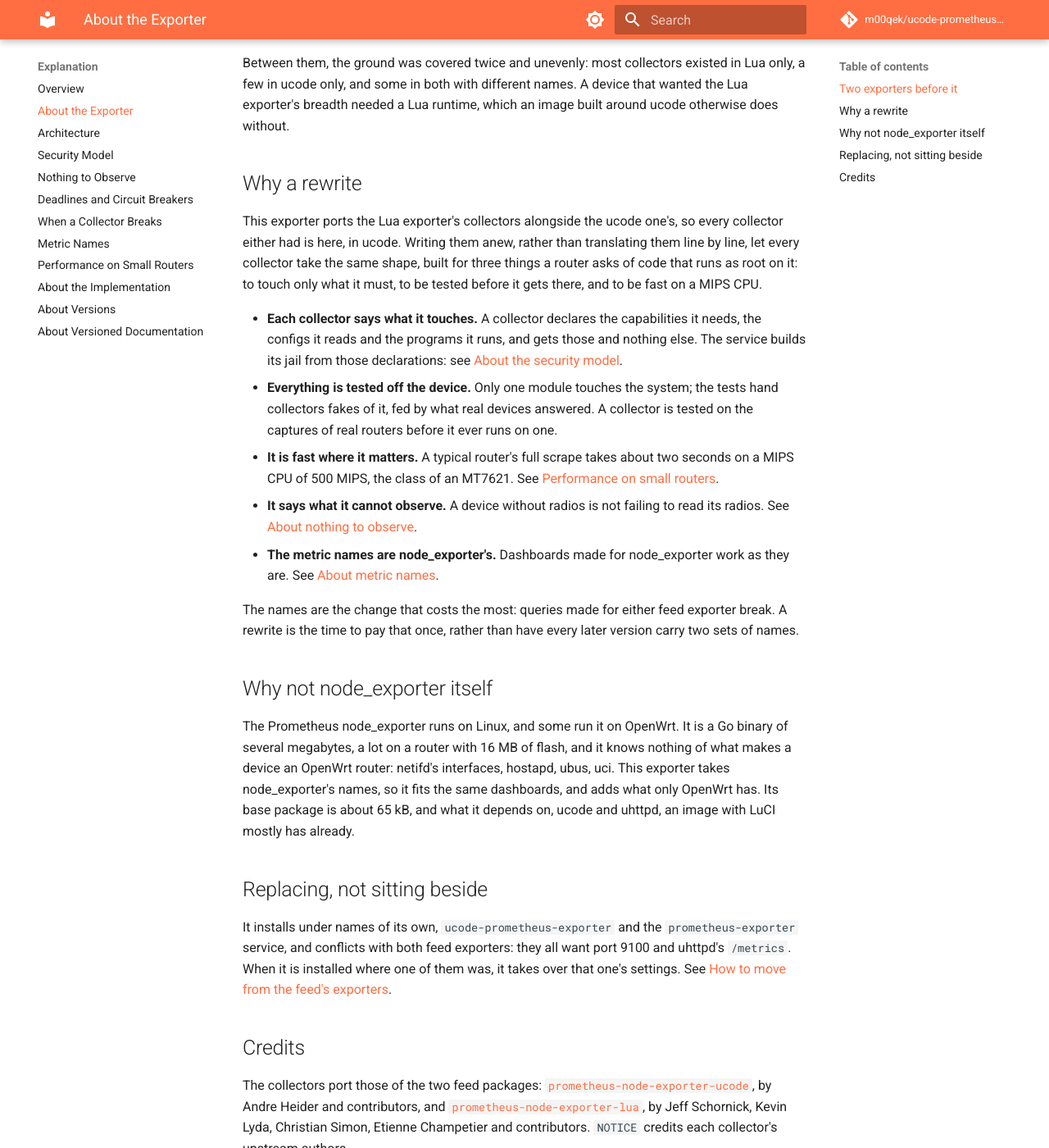
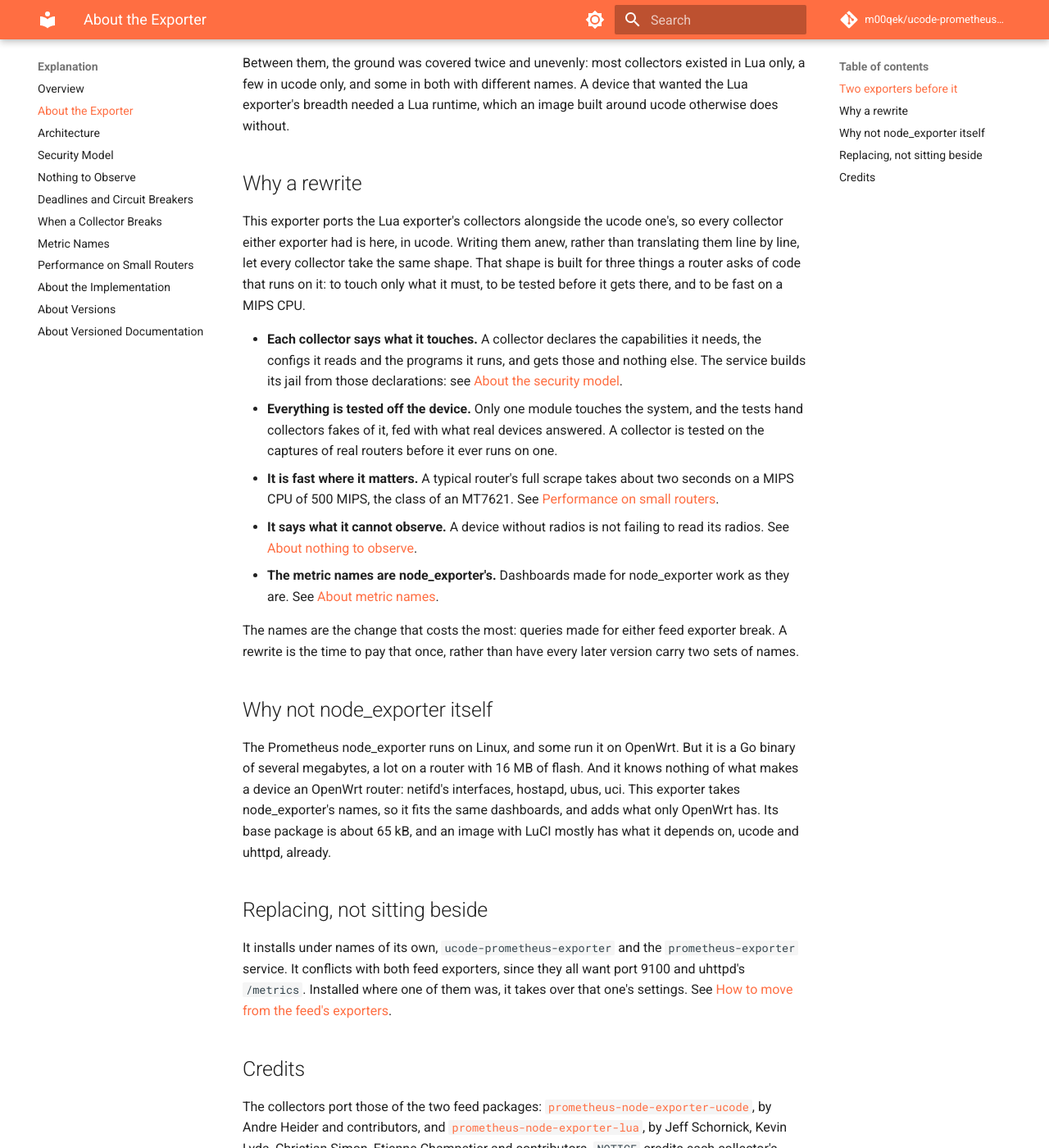
Before and after one commit to m00qek/ucode-prometheus-exporter, an MkDocs documentation site: the page built from docs/explanation/about.md, in a window 1280 px wide and 1400 px high, scrolled down 687 px. Shown: the whole window at 82% size. Built offline with MkDocs 1.6.1 and Material for MkDocs 9.7.7, drawn with Linux system fonts in a browser that asks for light colours; comment, search, counter and statistics services are not loaded.

Commit message:
Split the long sentences of the shorter explanation pages, and say the exporter's code does not run as root

```diff
--- a/docs/explanation/about.md
+++ b/docs/explanation/about.md
@@ -16,10 +16,10 @@
 
 ## Why a rewrite
 
-This exporter ports the Lua exporter's collectors alongside the ucode one's, so every collector either had is here, in ucode. Writing them anew, rather than translating them line by line, let every collector take the same shape, built for three things a router asks of code that runs as root on it: to touch only what it must, to be tested before it gets there, and to be fast on a MIPS CPU.
+This exporter ports the Lua exporter's collectors alongside the ucode one's, so every collector either exporter had is here, in ucode. Writing them anew, rather than translating them line by line, let every collector take the same shape. That shape is built for three things a router asks of code that runs on it: to touch only what it must, to be tested before it gets there, and to be fast on a MIPS CPU.
 
 - **Each collector says what it touches.** A collector declares the capabilities it needs, the configs it reads and the programs it runs, and gets those and nothing else. The service builds its jail from those declarations: see [About the security model](security.md).
-- **Everything is tested off the device.** Only one module touches the system; the tests hand collectors fakes of it, fed by what real devices answered. A collector is tested on the captures of real routers before it ever runs on one.
+- **Everything is tested off the device.** Only one module touches the system, and the tests hand collectors fakes of it, fed with what real devices answered. A collector is tested on the captures of real routers before it ever runs on one.
 - **It is fast where it matters.** A typical router's full scrape takes about two seconds on a MIPS CPU of 500 MIPS, the class of an MT7621. See [Performance on small routers](performance.md).
 - **It says what it cannot observe.** A device without radios is not failing to read its radios. See [About nothing to observe](nothing-to-observe.md).
 - **The metric names are node_exporter's.** Dashboards made for node_exporter work as they are. See [About metric names](metric-names.md).
@@ -28,11 +28,11 @@
 
 ## Why not node_exporter itself
 
-The Prometheus node_exporter runs on Linux, and some run it on OpenWrt. It is a Go binary of several megabytes, a lot on a router with 16 MB of flash, and it knows nothing of what makes a device an OpenWrt router: netifd's interfaces, hostapd, ubus, uci. This exporter takes node_exporter's names, so it fits the same dashboards, and adds what only OpenWrt has. Its base package is about 65 kB, and what it depends on, ucode and uhttpd, an image with LuCI mostly has already.
+The Prometheus node_exporter runs on Linux, and some run it on OpenWrt. But it is a Go binary of several megabytes, a lot on a router with 16 MB of flash. And it knows nothing of what makes a device an OpenWrt router: netifd's interfaces, hostapd, ubus, uci. This exporter takes node_exporter's names, so it fits the same dashboards, and adds what only OpenWrt has. Its base package is about 65 kB, and an image with LuCI mostly has what it depends on, ucode and uhttpd, already.
 
 ## Replacing, not sitting beside
 
-It installs under names of its own, `ucode-prometheus-exporter` and the `prometheus-exporter` service, and conflicts with both feed exporters: they all want port 9100 and uhttpd's `/metrics`. When it is installed where one of them was, it takes over that one's settings. See [How to move from the feed's exporters](../how-to/migrate-from-feed.md).
+It installs under names of its own, `ucode-prometheus-exporter` and the `prometheus-exporter` service. It conflicts with both feed exporters, since they all want port 9100 and uhttpd's `/metrics`. Installed where one of them was, it takes over that one's settings. See [How to move from the feed's exporters](../how-to/migrate-from-feed.md).
 
 ## Credits
 
```
Also changed, not shown: docs/explanation/metric-names.md (+2 -2 lines), docs/explanation/nothing-to-observe.md (+7 -3 lines), docs/explanation/versioned-docs.md (+4 -4 lines), docs/explanation/versions.md (+2 -2 lines).
